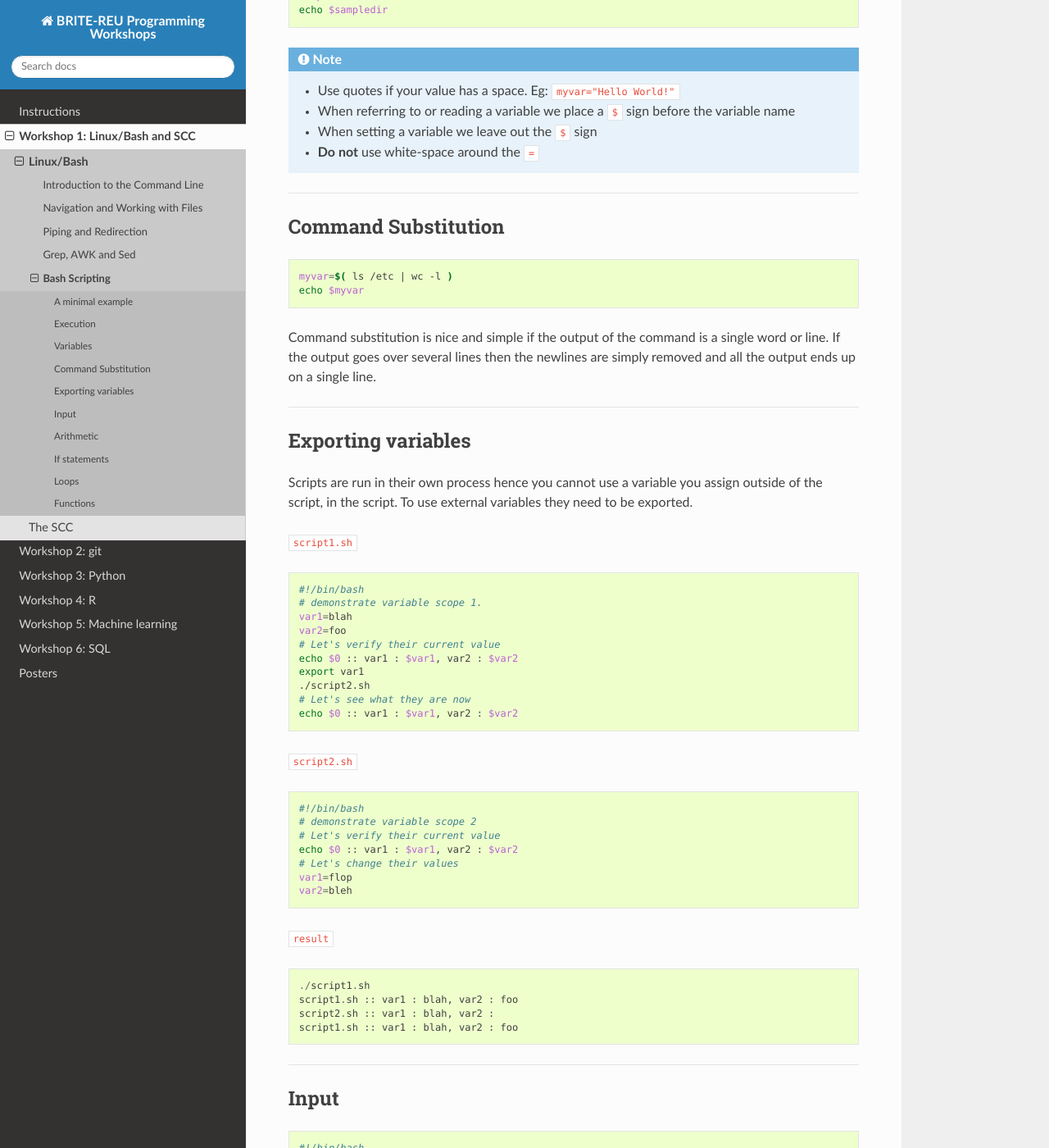
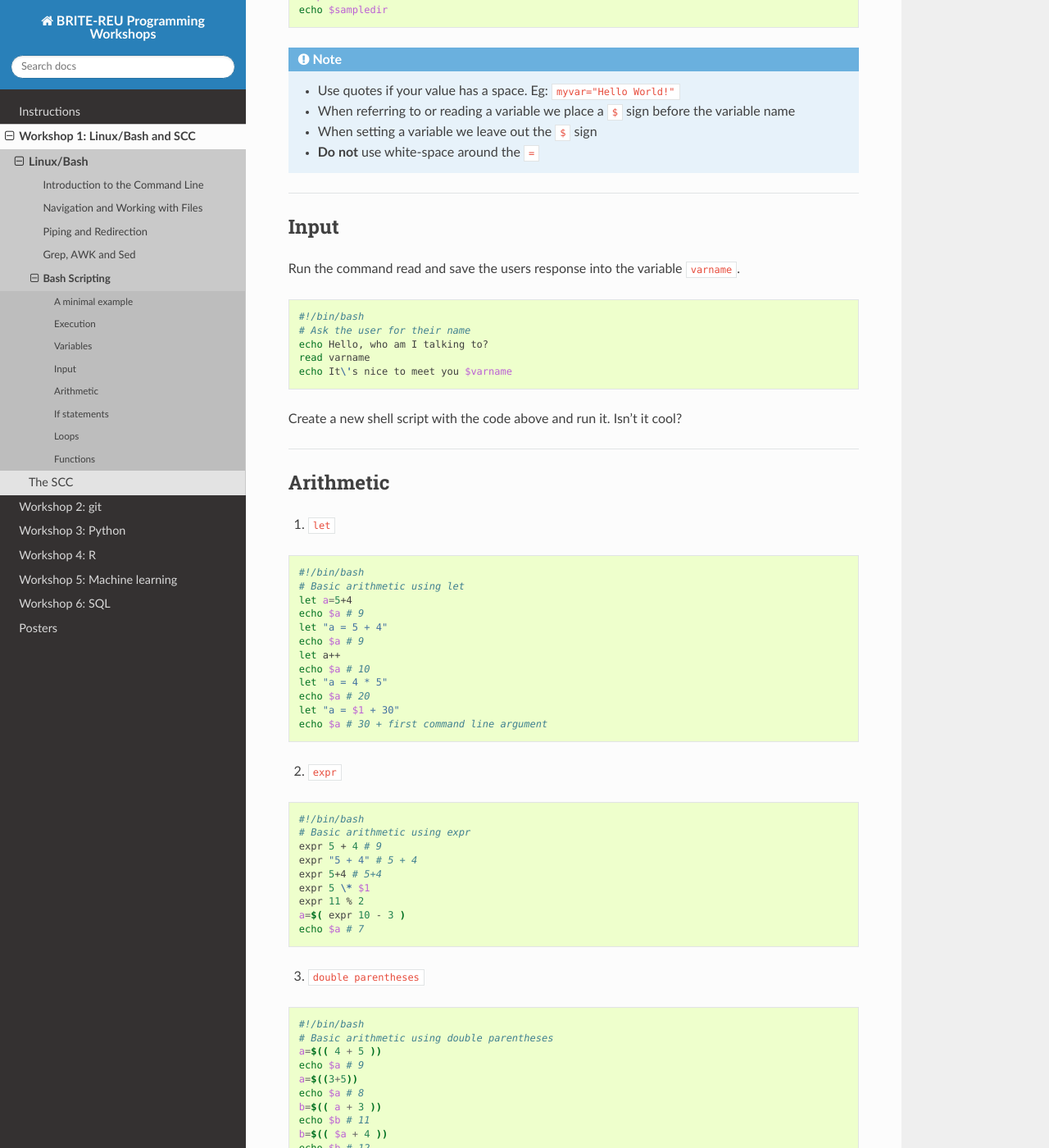
Before and after one commit to BRITE-REU/programming-workshops, a Sphinx documentation site: the page built from source/workshops/01_linux_bash/bash_scripting.rst, in a window 1280 px wide and 1400 px high, scrolled down 1652 px. Shown: the whole window at 82% size. Built offline with Sphinx 7.4.7 and the Read the Docs theme 2.0.0, drawn with Linux system fonts in a browser that asks for light colours; some of the changed text lies outside the part shown.

Commit message:
Update bash_scripting.rst

```diff
--- a/source/workshops/01_linux_bash/bash_scripting.rst
+++ b/source/workshops/01_linux_bash/bash_scripting.rst
@@ -17,7 +17,7 @@ A minimal example
 
     ``#!`` is called the "shebang". It indicates the path to the program/interpreter that would be used to execute the script.
 
-Please create a file named myscript.sh and copy paste the code from the example above.
+Please create a file named myscript.sh and copy-paste the code from the example above.
 
 --------------------
 
@@ -80,68 +80,10 @@ You can also set your own variables inside the script:
 
 --------------------
 
-Command Substitution
-*************************
-
-.. code-block:: sh
-
-   myvar=$( ls /etc | wc -l )
-   echo $myvar
-
-Command substitution is nice and simple if the output of the command is
-a single word or line. If the output goes over several lines then the
-newlines are simply removed and all the output ends up on a single line.
-
-
---------------------
-
-Exporting variables
-************************
-
-Scripts are run in their own process hence you cannot use a variable you
-assign outside of the script, in the script. To use external variables they need to be exported.
-
-``script1.sh``
-
-.. code-block:: sh
-
-   #!/bin/bash
-   # demonstrate variable scope 1.
-   var1=blah
-   var2=foo
-   # Let's verify their current value
-   echo $0 :: var1 : $var1, var2 : $var2
-   export var1
-   ./script2.sh
-   # Let's see what they are now
-   echo $0 :: var1 : $var1, var2 : $var2
-
-``script2.sh``
-
-.. code-block:: sh
-
-   #!/bin/bash
-   # demonstrate variable scope 2
-   # Let's verify their current value
-   echo $0 :: var1 : $var1, var2 : $var2
-   # Let's change their values
-   var1=flop
-   var2=bleh
-
-``result``
-
-::
-
-   ./script1.sh
-   script1.sh :: var1 : blah, var2 : foo
-   script2.sh :: var1 : blah, var2 :
-   script1.sh :: var1 : blah, var2 : foo
-
-
---------------------
-
 Input
 ********************
+
+Run the command read and save the users response into the variable ``varname``.
 
 .. code-block:: sh
 
@@ -151,7 +93,7 @@ Input
    read varname
    echo It\'s nice to meet you $varname
 
-Run the command read and save the users response into the variable ``varname``.
+Create a new shell script with the code above and run it. Isn't it cool?
 
 
 --------------------
```
Also changed, not shown: other parts of source/workshops/01_linux_bash/bash_scripting.rst (+1 -1 lines).
